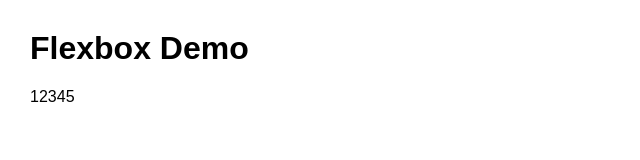
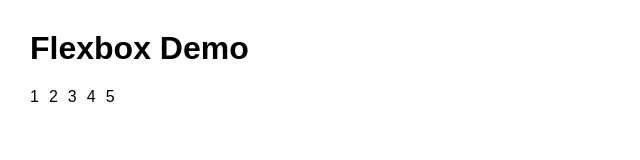
Before and after one commit to niyzne/acit-1620, a plain HTML site: page week9/index.html in a window 1280 px wide. Shown: the full height of the page, 0-640 px from the left. Drawn offline with Linux system fonts and the light colour scheme.

Commit message:
added some styling

```diff
--- a/week9/styles.css
+++ b/week9/styles.css
@@ -7,4 +7,10 @@ body {
 
 .container {
   display: flex; /* flex, inline-flex, block */
+  flex-direction: row; /* row, row-reverse, column, column-reverse */
+  flex-wrap: nowrap; /* wrap, nowrap, wrap-reverse */
+  justify-content: flex-start; /* flex-end, center, space-evenly, space-between, space-around */
+  align-items: stretch; /* flex-start, flex-end, center, baseline */
+  align-content: normal;
+  gap: 10px;
 }
```
